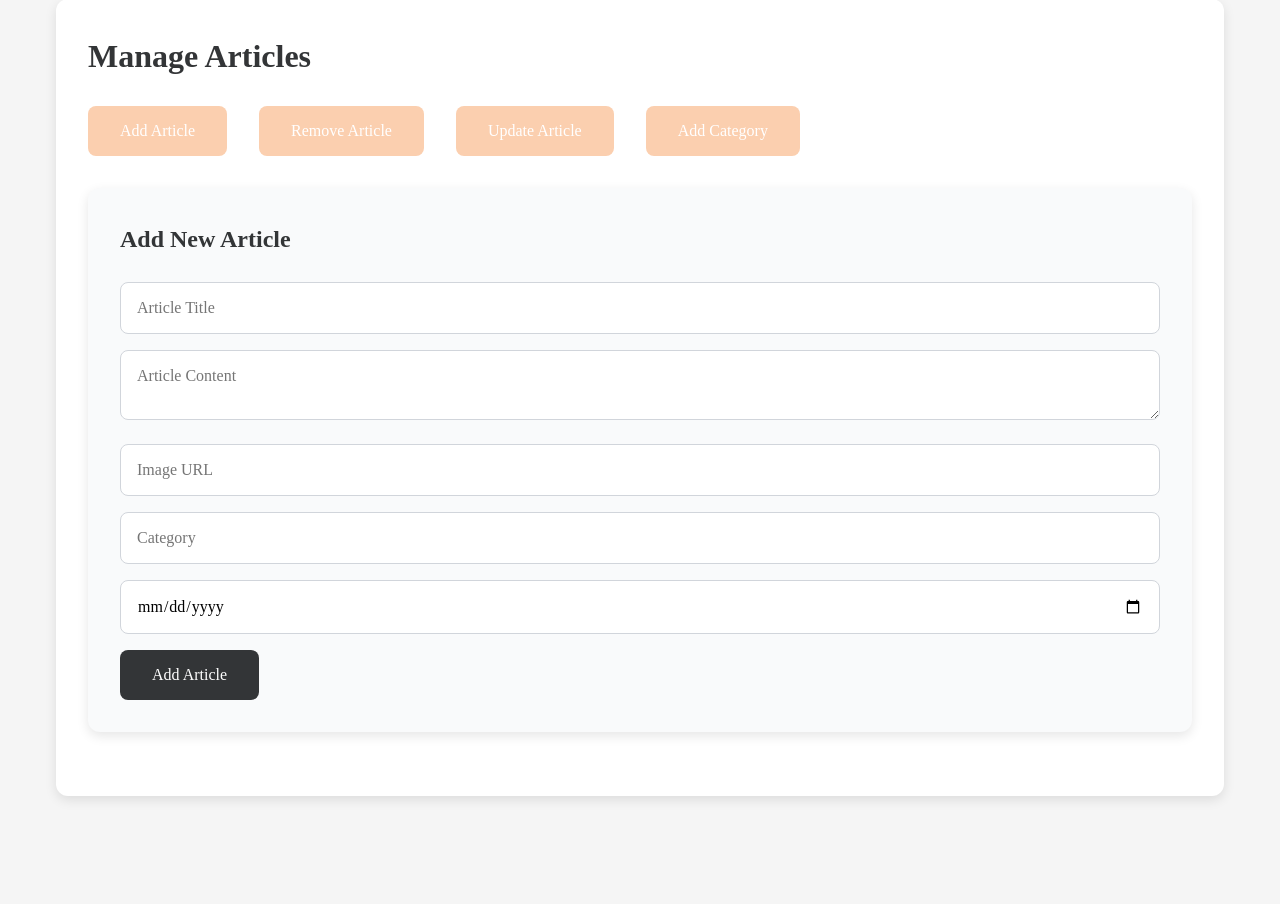
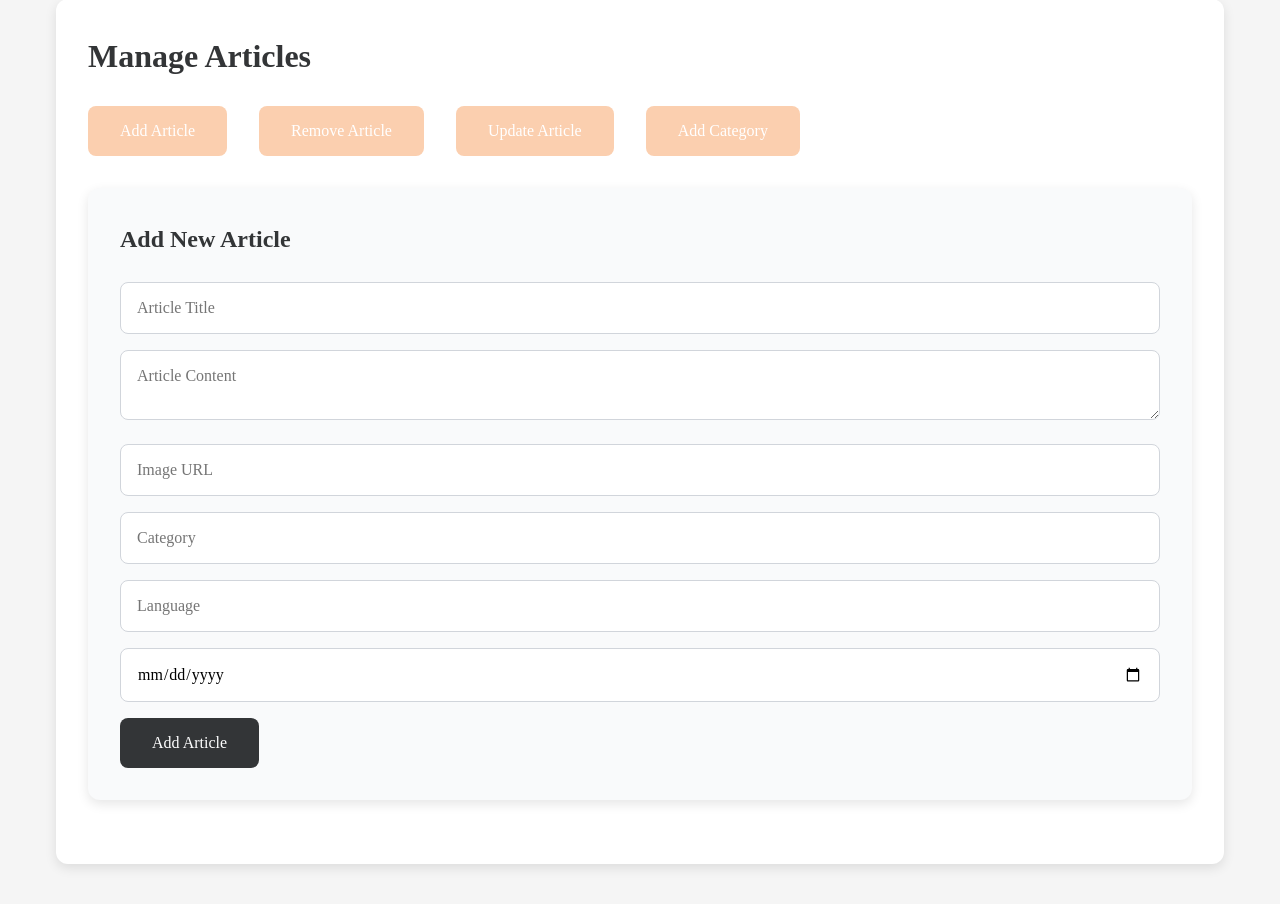
Before and after one commit to DohaShafey/Digital_Newsstand, a PHP site: page /admin.php in a window 1280 px wide. Shown: the part 123-1027 px from the top of the page. Run offline with PHP 8.4, Linux system fonts and the light colour scheme.

Commit message:
Language

```diff
--- a/Views/Admin/admin.php
+++ b/Views/Admin/admin.php
@@ -19,6 +19,7 @@
                 <textarea id="articleSummary" placeholder="Article Content" required></textarea>
                 <input type="url" id="articleImage" placeholder="Image URL" required>
                 <input type="text" id="articleCategory" placeholder="Category" required>
+                <input type="text" id="articleLanguage" placeholder="Language" required>
                 <input type="date" id="articleDate" required>
                 <button type="submit">Add Article</button>
             </form>
@@ -38,6 +39,7 @@
                 <textarea id="updatedSummary" placeholder="New Content" required></textarea>
                 <input type="url" id="updatedImage" placeholder="New Image URL" required>
                 <input type="text" id="updatedCategory" placeholder="New Category" required>
+                <input type="text" id="updatedLanguage" placeholder="New Language" required>
                 <input type="date" id="updatedDate" required>
                 <button type="submit">Update Article</button>
             </form>
@@ -45,7 +47,7 @@
             <!-- Add Category Form -->
             <form id="addCategoryForm" class="content-form" style="display:none;">
                 <h3>Add Category</h3>
-                <input type="number" id="categoryIdToAdd" placeholder="Category Name to Add" required>
+                <input type="text" id="categoryIdToAdd" placeholder="Category Name to Add" required>
                 <button type="submit">Add Category</button>
             </form>
 
--- a/Views/assets/js/admin.js
+++ b/Views/assets/js/admin.js
@@ -1,7 +1,7 @@
 // بيانات المقالات المخزنة محليًا للمحاكاة
 let articles = JSON.parse(localStorage.getItem('articles')) || [
-    { id: 1, title: 'أحدث التطورات التكنولوجية في 2024', category: 'تكنولوجيا' },
-    { id: 2, title: 'نصائح للحفاظ على الصحة النفسية', category: 'صحة' }
+    { id: 1, title: 'أحدث التطورات التكنولوجية في 2024', category: 'تكنولوجيا', Language: 'عربي'},
+    { id: 2, title: 'نصائح للحفاظ على الصحة النفسية', category: 'صحة', Language: 'انجليزي' }
 ];
 
 document.addEventListener('DOMContentLoaded', function() {
@@ -55,6 +55,7 @@ document.addEventListener('DOMContentLoaded', function() {
             summary: document.getElementById('articleSummary').value,
             image: document.getElementById('articleImage').value,
             category: document.getElementById('articleCategory').value,
+            Language: document.getElementById('articleLanguage').value,
             date: document.getElementById('articleDate').value,
             link: 'article.html'
         };
@@ -85,6 +86,7 @@ document.addEventListener('DOMContentLoaded', function() {
         const updatedSummary = document.getElementById('updatedSummary').value;
         const updatedImage = document.getElementById('updatedImage').value;
         const updatedCategory = document.getElementById('updatedCategory').value;
+        const updatedLanguage = document.getElementById('updatedLanguage').value;
         const updatedDate = document.getElementById('updatedDate').value;
 
         const index = articles.findIndex(article => article.id === idToUpdate);
@@ -110,30 +112,11 @@ document.addEventListener('DOMContentLoaded', function() {
     // إضافة قسم
     addCategoryForm.addEventListener('submit', function(e) {
         e.preventDefault();
-        const articleId = document.getElementById('categoryIdToAdd').value;
+        // const articleId = document.getElementById('addCategoryForm').value;
 
-        articles = articles.filter(article => article.id != articleId);
-        localStorage.setItem('articles', JSON.stringify(articles));
+        // articles = articles.filter(article => article.id != articleId);
+        // localStorage.setItem('articles', JSON.stringify(articles));
         addCategoryForm.reset();
-        alert('تم حذف المقال بنجاح');
+        alert('تم اضافة القسم بنجاح');
     });
 });
-
-// addCategoryForm.addEventListener('submit', function(e) {
-//     e.preventDefault();
-
-//     const newArticle = {
-//         id: Date.now(),
-//         title: document.getElementById('articleTitle').value,
-//         summary: document.getElementById('articleSummary').value,
-//         image: document.getElementById('articleImage').value,
-//         category: document.getElementById('articleCategory').value,
-//         date: document.getElementById('articleDate').value,
-//         link: 'article.html'
-//     };
-
-//     articles.push(newArticle);
-//     localStorage.setItem('articles', JSON.stringify(articles));
-//     addArticleForm.reset();
-//     alert('تم إضافة المقال بنجاح');
-// });
```
